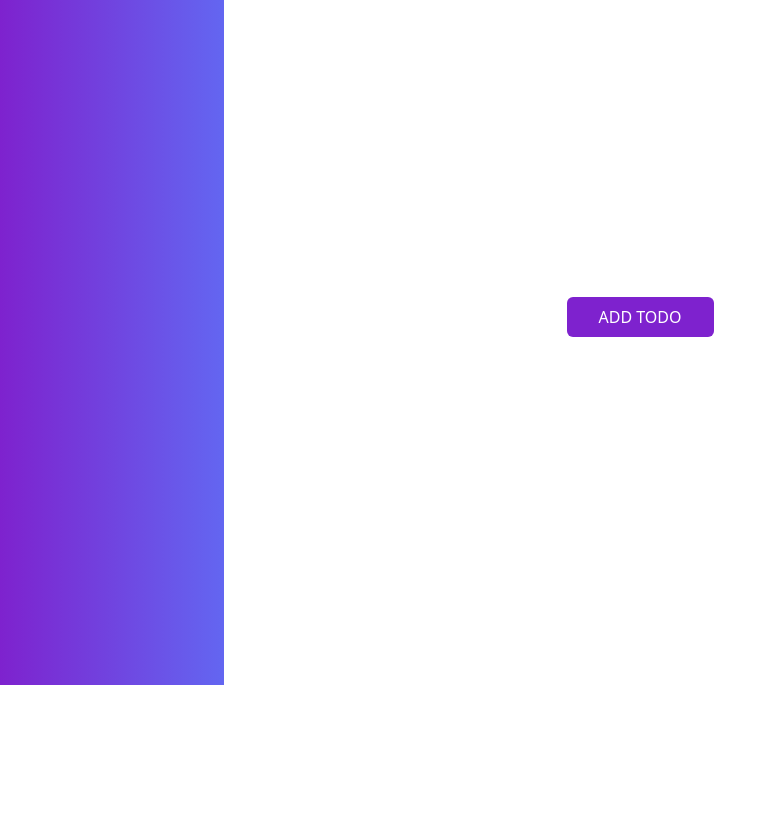
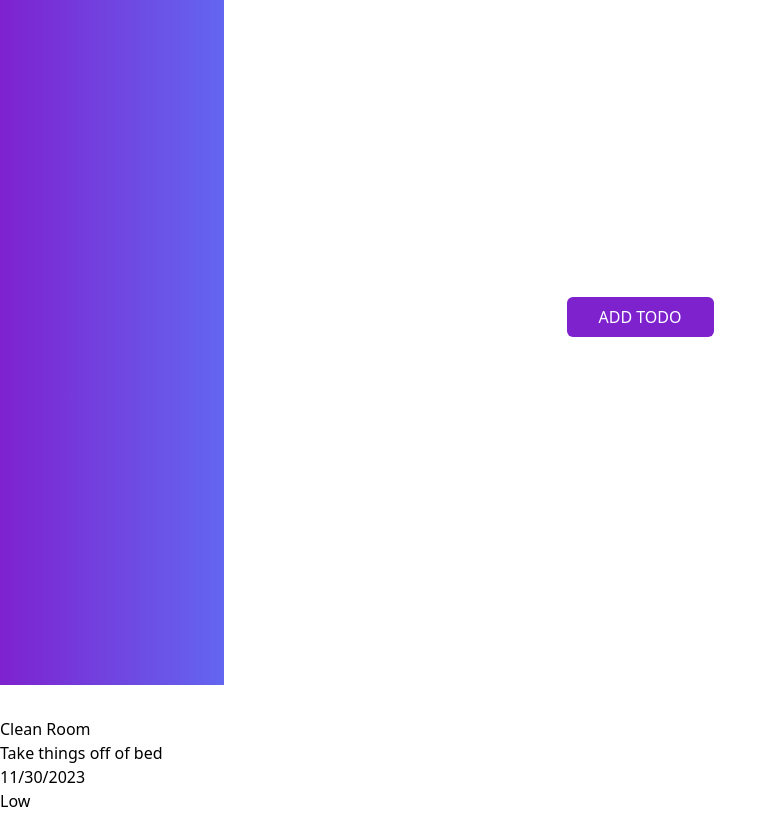
Before and after one commit to TheMonist/ToDo-List, a website built with webpack: page dist/index.html in a window 1280 px wide. Shown: the part 115-928 px from the top of the page, without its empty margins (0-777 px from the left). Before the commit the page ends 832 px from the top, so only its background shows below. Built offline with nearby package versions, Linux system fonts and the light colour scheme.

Commit message:
working on cards

```diff
--- a/dist/index.html
+++ b/dist/index.html
@@ -26,7 +26,7 @@
     <!--Overlay Effect-->
     <div class="hidden fixed inset-0 bg-gray-600 bg-opacity-50 overflow-y-auto h-full w-full" id="overlay"></div>
     <!--modal content-->
-    <div class="hidden fixed z-0 inset-10 w-1/2 shadow-lg rounded-none bg-white" id="modal">
+    <form class="hidden fixed z-0 inset-10 w-1/2 shadow-lg rounded-none bg-white" id="modal">
         <div class="bg-white px-4 pt-5 pb-4 sm:p-6 sm:pb-4">
             <h3 class="text-lg leading-6 font-medium text-gray-900">Add Project</h3>
             <div class="mt-2 px-7 py-3">
@@ -57,7 +57,18 @@
                 <button id="modalClose" class="px-4 py-2 bg-red-500 text-white text-base font-medium rounded-md w-full shadow-sm hover:bg-red-600 focus:outline-none focus:ring-2 focus:ring-red-300 mr-2"> Delete </button>
             </div>
         </div>
-    </div>
+    </form>
+    <!--Where Projects Are Located-->
+    <section class="container">
+        <div class="flex">
+            <div class="my-auto">
+                <h3>Clean Room</h3>
+                <p>Take things off of bed</p>
+                <p>11/30/2023</p>
+                <p>Low</p>
+            </div>
+        </div>
+    </section>
     <script src="main.js"></script>
 </body>
 </html>
```
